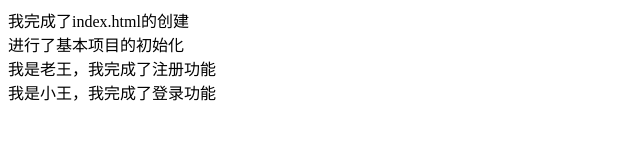
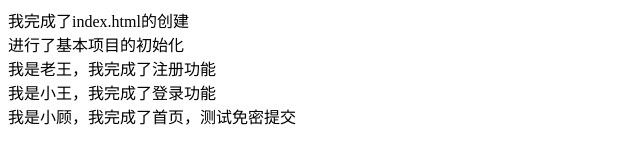
Before and after one commit to Alex-Gdd/first, a plain HTML site: page index.html in a window 1280 px wide. Shown: the whole page, without its empty margins (0-640 px from the left). Drawn offline with Linux system fonts and the light colour scheme.

Commit message:
免密提交

```diff
--- a/index.html
+++ b/index.html
@@ -12,5 +12,7 @@
 
   <div>我是老王，我完成了注册功能</div>
   <div>我是小王，我完成了登录功能</div>
+
+  <div>我是小顾，我完成了首页，测试免密提交</div>
 </body>
 </html>
```
